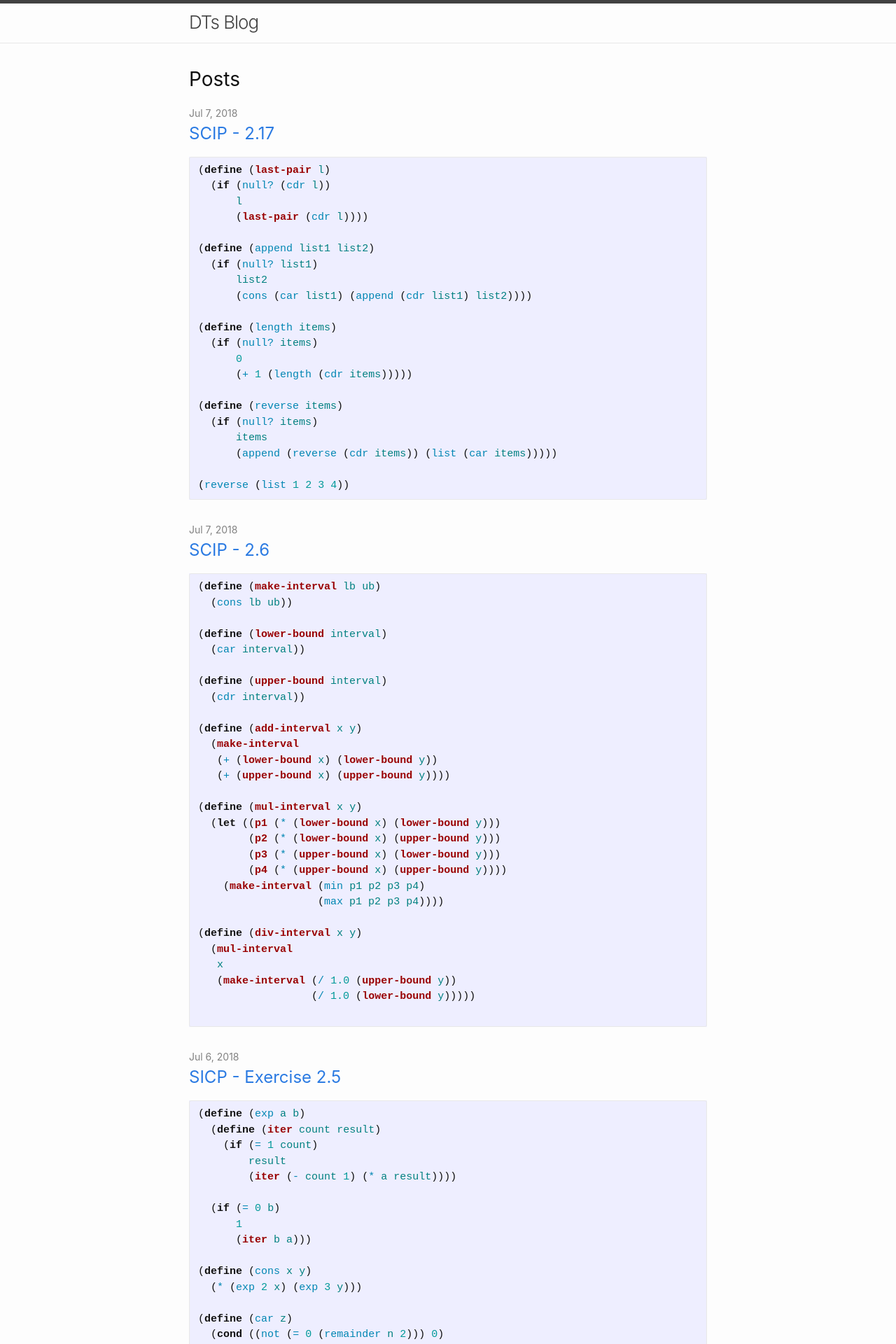
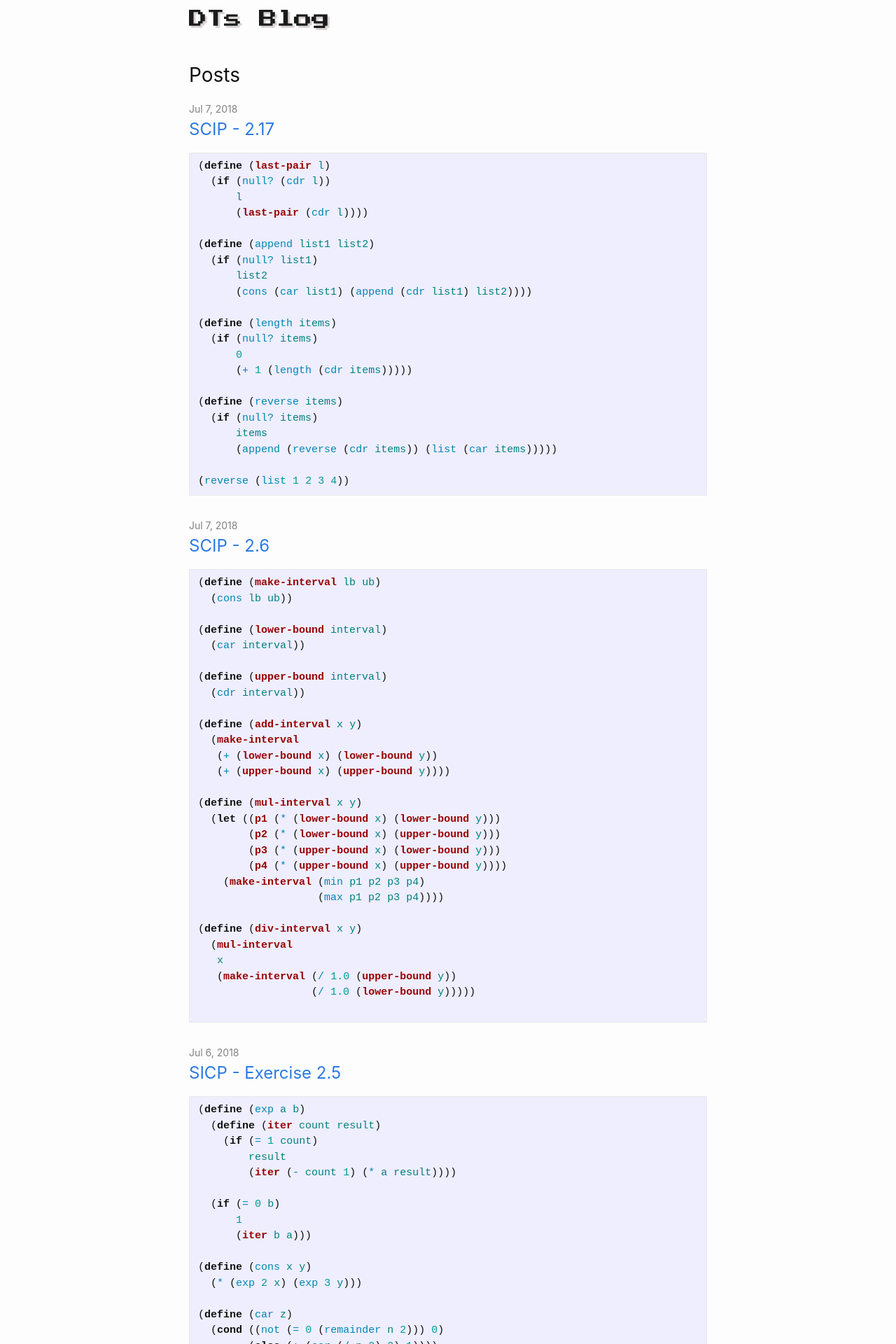
Before and after one commit to tdtrung17693/tdtrung17693.github.io, a Jekyll site: the page built from index.html, in a window 1280 px wide. Shown: the top 1920 px of the page at 70% size. Built offline with Jekyll 4.4.1, drawn with Linux system fonts in a browser that asks for light colours; the list of posts is cut into pages by our own code.

Commit message:
aktualisieren

```diff
--- a/_includes/head.html
+++ b/_includes/head.html
@@ -4,7 +4,7 @@
     <meta name="viewport" content="width=device-width, initial-scale=1" />
     {%- seo -%}
     <link
-        href="https://fonts.googleapis.com/css?family=Press+Start+2P"
+        href="https://fonts.googleapis.com/css?family=Press+Start+2P|IBM+Plex+Mono|VT323&amp;subset=vietnamese"
         rel="stylesheet"
     />
     <link rel="stylesheet" href="{{
--- a/_sass/mytheme/_layout.scss
+++ b/_sass/mytheme/_layout.scss
@@ -2,29 +2,27 @@
  * Site header
  */
 .site-header {
-  border-top: 5px solid $grey-color-dark;
-  border-bottom: 1px solid $grey-color-light;
     min-height: $spacing-unit * 1.865;
     line-height: $base-line-height * $base-font-size * 2.25;
 
     // Positioning context for the mobile navigation icon
     position: relative;
+    text-align: center;
 }
 
 .site-title {
     @include relative-font-size(1.625);
+    display: inline-block;
     font-weight: 300;
     letter-spacing: -1px;
     margin-bottom: 0;
     float: left;
+    color: #1b1b1b;
+    text-shadow: 3px 3px 0 #dad3d3;
+    font-family: "Press Start 2P";
 
     @include media-query($on-palm) {
         padding-right: 45px;
-  }
-
-  &,
-  &:visited {
-    color: $grey-color-dark;
     }
 }
 
@@ -116,8 +114,6 @@
     }
 }
 
-
-
 /**
  * Site footer
  */
@@ -146,7 +142,7 @@
 
 .footer-col {
     width: -webkit-calc(100% - (#{$spacing-unit} / 2));
-  width:         calc(100% - (#{$spacing-unit} / 2));
+    width: calc(100% - (#{$spacing-unit} / 2));
     margin-bottom: $spacing-unit / 2;
     padding-left: $spacing-unit / 2;
 }
@@ -154,28 +150,28 @@
 .footer-col-1,
 .footer-col-2 {
     width: -webkit-calc(50% - (#{$spacing-unit} / 2));
-  width:         calc(50% - (#{$spacing-unit} / 2));
+    width: calc(50% - (#{$spacing-unit} / 2));
 }
 
 .footer-col-3 {
     width: -webkit-calc(100% - (#{$spacing-unit} / 2));
-  width:         calc(100% - (#{$spacing-unit} / 2));
+    width: calc(100% - (#{$spacing-unit} / 2));
 }
 
 @media screen and (min-width: $on-large) {
     .footer-col-1 {
         width: -webkit-calc(35% - (#{$spacing-unit} / 2));
-    width:         calc(35% - (#{$spacing-unit} / 2));
+        width: calc(35% - (#{$spacing-unit} / 2));
     }
 
     .footer-col-2 {
         width: -webkit-calc(20% - (#{$spacing-unit} / 2));
-    width:         calc(20% - (#{$spacing-unit} / 2));
+        width: calc(20% - (#{$spacing-unit} / 2));
     }
 
     .footer-col-3 {
         width: -webkit-calc(45% - (#{$spacing-unit} / 2));
-    width:         calc(45% - (#{$spacing-unit} / 2));
+        width: calc(45% - (#{$spacing-unit} / 2));
     }
 }
 
@@ -184,8 +180,6 @@
         float: left;
     }
 }
-
-
 
 /**
  * Page content
@@ -221,8 +215,6 @@
     display: block;
     @include relative-font-size(1.5);
 }
-
-
 
 /**
  * Posts
@@ -270,29 +262,33 @@
     }
 }
 
-
 .social-media-list {
     display: table;
     margin: 0 auto;
     li {
         float: left;
         margin: 0 5px;
-    &:first-of-type { margin-left: 0 }
-    &:last-of-type { margin-right: 0 }
+        &:first-of-type {
+            margin-left: 0;
+        }
+        &:last-of-type {
+            margin-right: 0;
+        }
         a {
             display: block;
             padding: $spacing-unit / 4;
-      border: 1px solid $grey-color-light
+            border: 1px solid $grey-color-light;
         }
-    &:hover .svg-icon { fill: currentColor; }
+        &:hover .svg-icon {
+            fill: currentColor;
         }
     }
-
+}
 
 /**
  * Grid helpers
  */
 .one-half {
     width: -webkit-calc(50% - (#{$spacing-unit} / 2));
-  width:         calc(50% - (#{$spacing-unit} / 2));
+    width: calc(50% - (#{$spacing-unit} / 2));
 }
```
Lines whose indentation alone changed are shown as unchanged.
